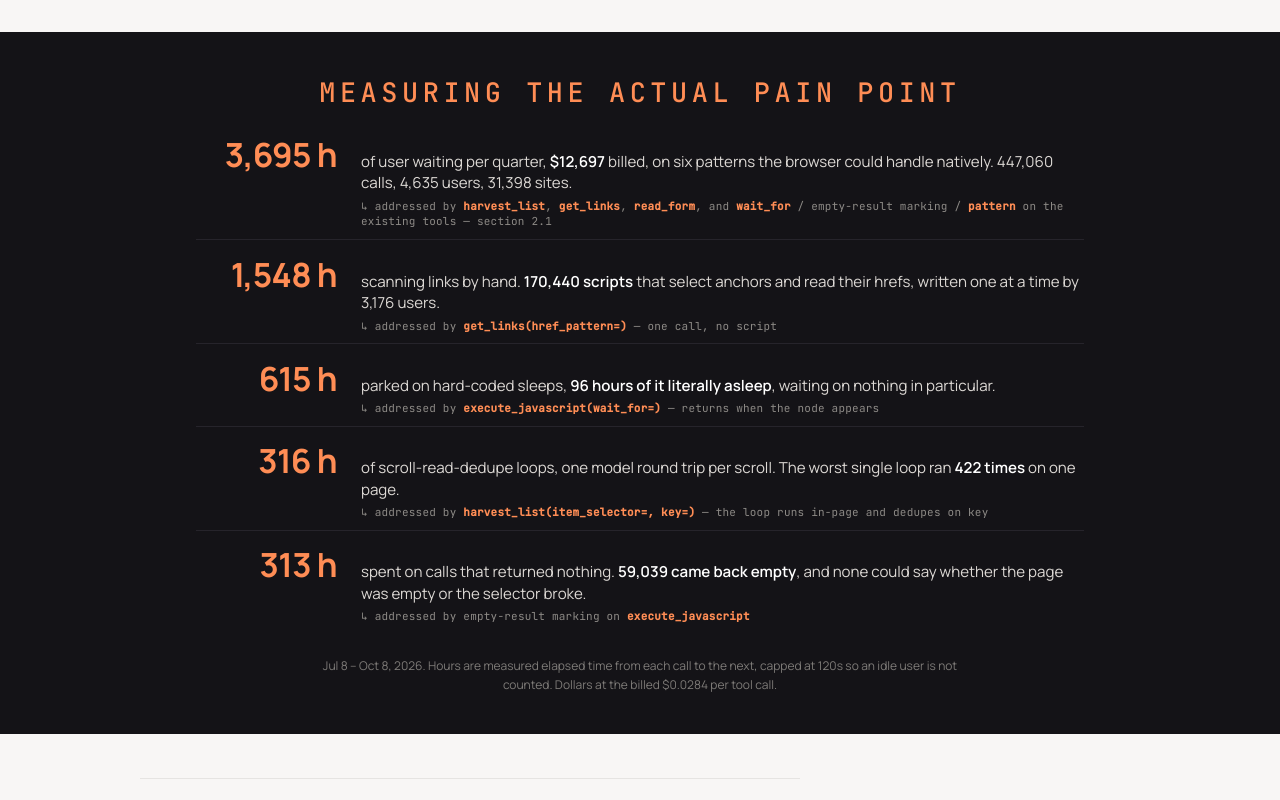
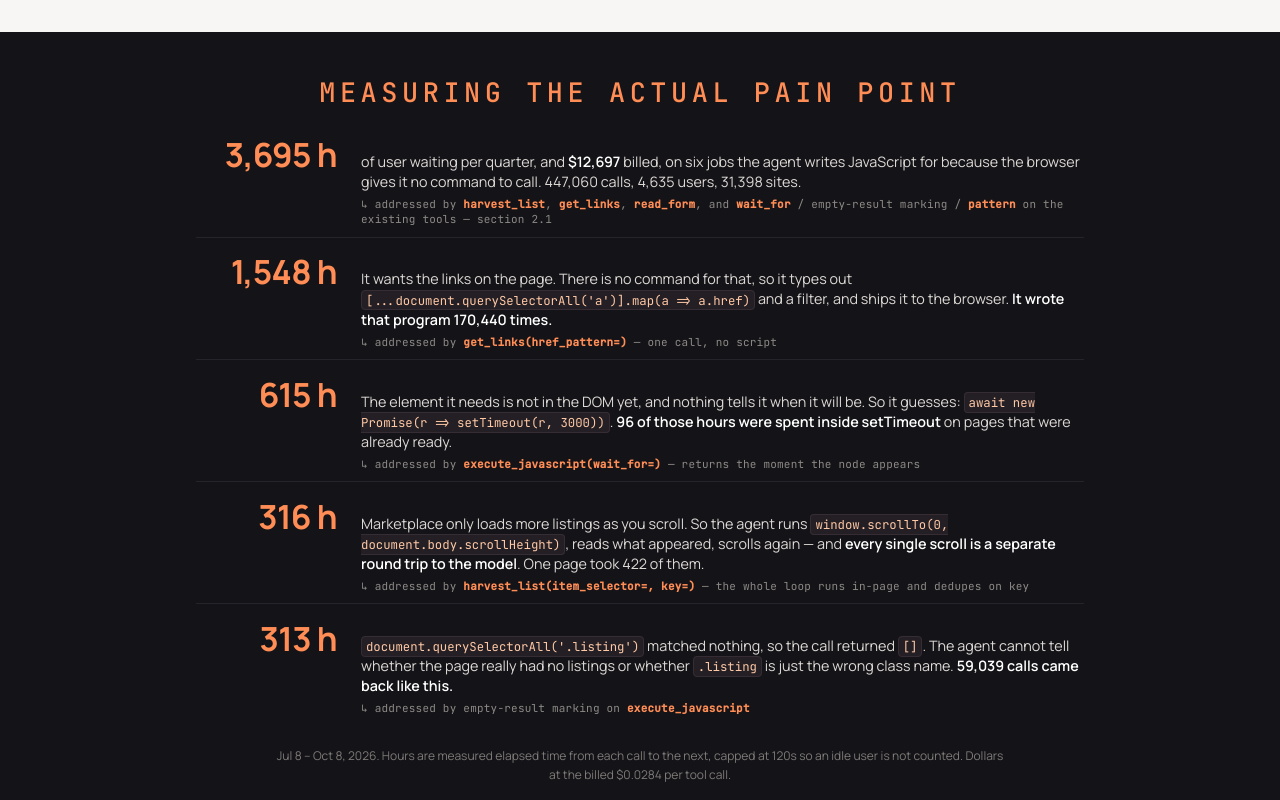
Before and after one commit to MT-GoCode/polar-js-analysis, a plain HTML site: page index.html in a window 1280 px wide. Shown: the part 7160-7960 px from the top of the page. Drawn offline with Linux system fonts and the light colour scheme.

Commit message:
Rewrite both pain panels in concrete DOM terms
Every bullet now shows the code the agent actually types -- querySelectorAll,
setTimeout, scrollTo, a bare [] -- instead of invented shorthand like 'scanning
links by hand' or 'scroll-read-dedupe loops', which named nothing a reader
could picture. Numbers and attributions unchanged.

Co-Authored-By: Claude Opus 5 <noreply@anthropic.com>

```diff
--- a/index.html
+++ b/index.html
@@ -116,7 +116,7 @@
   .strip .cell p{color:#a9a5a1}
   /* Pain-point bullets. One statistic per line, sized to fit a laptop viewport without
      scrolling, so the whole band reads as a single slide. */
-  .pains{list-style:none;margin:0 auto;padding:0;max-width:92ch;
+  .pains{list-style:none;margin:0 auto;padding:0;max-width:100ch;
          display:flex;flex-direction:column;gap:clamp(7px,1.1vh,15px)}
   .pains li{display:grid;grid-template-columns:minmax(8em,auto) 1fr;gap:0 24px;
             align-items:baseline;padding-bottom:clamp(7px,1.1vh,15px);
@@ -124,7 +124,7 @@
   .pains li:last-child{border-bottom:0;padding-bottom:0}
   .pains .n{font-size:clamp(23px,2.6vw,34px);font-weight:700;color:#ff8d55;
             letter-spacing:-.02em;line-height:1.05;text-align:right;white-space:nowrap}
-  .pains .t{font-size:clamp(13.5px,1.18vw,16px);line-height:1.42;color:#ddd9d5}
+  .pains .t{font-size:clamp(13px,1.12vw,15.5px);line-height:1.4;color:#ddd9d5}
   .pains .t b{color:#fff;font-weight:600}
   /* The results band carries a prompt column, so it gets a wider column and tighter rows
      than the 1000px text measure, to stay inside one viewport. */
@@ -137,10 +137,12 @@
   .strip.wide td.q{font-size:12.5px;line-height:1.35;color:#a9a5a1;max-width:30em}
   .strip.wide td.w{font-size:12.5px;line-height:1.35}
   .strip.wide figure{margin:0}
+  .pains .t code{background:#241f24;color:#ffc9a6;border:1px solid #352d33;font-size:.86em;
+                 padding:.08em .32em}
   .pains .fix{display:block;margin-top:5px;font-family:var(--mono);font-size:11px;
              letter-spacing:.02em;color:#8d8a86}
   .pains .fix b{color:#ff8d55;font-weight:600}
-  .basis{margin:22px auto 0;max-width:92ch;font-size:12px;color:#7e7b78;text-align:center}
+  .basis{margin:20px auto 0;max-width:100ch;font-size:12px;color:#7e7b78;text-align:center}
   @media (max-width:760px){ .pains li{grid-template-columns:1fr;gap:2px}
                             .pains .n{text-align:left} }
   .strip table{font-size:15px}
@@ -468,19 +470,40 @@
 <div class="strip-in">
   <p class="so">Measuring the actual pain point</p>
   <ul class="pains">
-    <li><span class="n">3,695 h</span><span class="t">of user waiting per quarter, <b>$12,697</b> billed, on six
-      patterns the browser could handle natively. 447,060 calls, 4,635 users, 31,398 sites.<span class="fix">&#8627; addressed by <b>harvest_list</b>, <b>get_links</b>, <b>read_form</b>, and <b>wait_for</b> / empty-result marking / <b>pattern</b> on the existing tools &mdash; section 2.1</span></span></li>
-    <li><span class="n">1,548 h</span><span class="t">scanning links by hand. <b>170,440 scripts</b> that select
-      anchors and read their hrefs, written one at a time by 3,176 users.<span class="fix">&#8627; addressed by <b>get_links(href_pattern=)</b> &mdash; one call, no script</span></span></li>
-    <li><span class="n">615 h</span><span class="t">parked on hard-coded sleeps, <b>96 hours of it literally
-      asleep</b>, waiting on nothing in particular.<span class="fix">&#8627; addressed by <b>execute_javascript(wait_for=)</b> &mdash; returns when the node appears</span></span></li>
-    <li><span class="n">316 h</span><span class="t">of scroll-read-dedupe loops, one model round trip per scroll.
-      The worst single loop ran <b>422 times</b> on one page.<span class="fix">&#8627; addressed by <b>harvest_list(item_selector=, key=)</b> &mdash; the loop runs in-page and dedupes on key</span></span></li>
-    <li><span class="n">313 h</span><span class="t">spent on calls that returned nothing. <b>59,039 came back
-      empty</b>, and none could say whether the page was empty or the selector broke.<span class="fix">&#8627; addressed by empty-result marking on <b>execute_javascript</b></span></span></li>
+    <li><span class="n">3,695 h</span><span class="t">of user waiting per quarter, and <b>$12,697</b>
+      billed, on six jobs the agent writes JavaScript for because the browser gives it no command
+      to call. 447,060 calls, 4,635 users, 31,398 sites.<span class="fix">&#8627; addressed by
+      <b>harvest_list</b>, <b>get_links</b>, <b>read_form</b>, and <b>wait_for</b> /
+      empty-result marking / <b>pattern</b> on the existing tools &mdash; section 2.1</span></span></li>
+
+    <li><span class="n">1,548 h</span><span class="t">It wants the links on the page. There is no
+      command for that, so it types out <code>[...document.querySelectorAll('a')].map(a =&gt; a.href)</code>
+      and a filter, and ships it to the browser. <b>It wrote that program 170,440 times.</b><span
+      class="fix">&#8627; addressed by <b>get_links(href_pattern=)</b> &mdash; one call, no
+      script</span></span></li>
+
+    <li><span class="n">615 h</span><span class="t">The element it needs is not in the DOM yet, and
+      nothing tells it when it will be. So it guesses:
+      <code>await new Promise(r =&gt; setTimeout(r, 3000))</code>. <b>96 of those hours were spent
+      inside setTimeout</b> on pages that were already ready.<span class="fix">&#8627; addressed by
+      <b>execute_javascript(wait_for=)</b> &mdash; returns the moment the node
+      appears</span></span></li>
+
+    <li><span class="n">316 h</span><span class="t">Marketplace only loads more listings as you
+      scroll. So the agent runs <code>window.scrollTo(0, document.body.scrollHeight)</code>, reads
+      what appeared, scrolls again &mdash; and <b>every single scroll is a separate round trip to
+      the model</b>. One page took 422 of them.<span class="fix">&#8627; addressed by
+      <b>harvest_list(item_selector=, key=)</b> &mdash; the whole loop runs in-page and dedupes on
+      key</span></span></li>
+
+    <li><span class="n">313 h</span><span class="t"><code>document.querySelectorAll('.listing')</code>
+      matched nothing, so the call returned <code>[]</code>. The agent cannot tell whether the page
+      really had no listings or whether <code>.listing</code> is just the wrong class name.
+      <b>59,039 calls came back like this.</b><span class="fix">&#8627; addressed by empty-result
+      marking on <b>execute_javascript</b></span></span></li>
   </ul>
-  <p class="basis">Jul 8 &ndash; Oct 8, 2026. Hours are measured elapsed time from each call to the next, capped at
-  120s so an idle user is not counted. Dollars at the billed $0.0284 per tool call.</p>
+  <p class="basis">Jul 8 &ndash; Oct 8, 2026. Hours are measured elapsed time from each call to the next,
+  capped at 120s so an idle user is not counted. Dollars at the billed $0.0284 per tool call.</p>
 </div>
 </div>
 </section>
@@ -739,16 +762,35 @@
 <div class="strip-in">
   <p class="so">Measuring the actual pain point</p>
   <ul class="pains">
-    <li><span class="n">964 h</span><span class="t">per quarter re-running a page reader the agent had
-      <b>already written</b> — 134,403 calls, a fifth of all JavaScript time on these sites.<span class="fix">&#8627; addressed by the <b>26 site toolkits</b> &mdash; 100 named readers shipped with the browser</span></span></li>
-    <li><span class="n">105,144</span><span class="t">distinct page readers hand-written for just 26 sites.
-      <b>98.8% are used in one conversation</b> and thrown away.<span class="fix">&#8627; addressed by <b>execute_javascript(toolkit=&quot;&lt;site&gt;&quot;)</b> &mdash; written once, versioned, reused</span></span></li>
-    <li><span class="n">9,421&times;</span><span class="t">one reader for an Instagram profile, re-written and
-      re-run. The next three ran <b>3,197, 1,573 and 1,005 times</b>.<span class="fix">&#8627; addressed by <b>pxInstagram.profile</b>, <b>pxX.posts</b>, <b>pxLinkedin.job</b> and <b>pxGoogle.place</b></span></span></li>
-    <li><span class="n">1,660 h</span><span class="t">hand-writing page readers on these 26 sites, <b>a third of
-      every JavaScript hour</b> spent there, across 3,571 users.<span class="fix">&#8627; addressed by the 26 toolkits &mdash; <b>pxAmazon</b>, <b>pxFacebook</b>, <b>pxYoutube</b>, <b>pxZillow</b> and 22 more</span></span></li>
-    <li><span class="n">54 h</span><span class="t">re-running a script that already returned nothing.
-      <b>6,381 of 8,555 retries</b> came back empty a second time.<span class="fix">&#8627; addressed by the three-anchor contract &mdash; every reader returns <b>ok</b>, <b>empty</b> or <b>drift</b>, never a bare <b>[]</b> &mdash; section 2.3</span></span></li>
+    <li><span class="n">964 h</span><span class="t">spent running a script the agent had
+      <b>already written before</b> &mdash; the same characters, typed out again from scratch in a
+      new conversation. 134,403 calls, a fifth of all JavaScript time on these sites.<span
+      class="fix">&#8627; addressed by the <b>26 site toolkits</b> &mdash; 100 named readers shipped
+      with the browser</span></span></li>
+
+    <li><span class="n">105,144</span><span class="t">different scripts written to read just
+      <b>26 websites</b>. Not 105,144 different jobs &mdash; the same handful of jobs, spelled
+      105,144 ways. <b>98.8% were used in one conversation and deleted.</b><span class="fix">&#8627;
+      addressed by <b>execute_javascript(toolkit=&quot;&lt;site&gt;&quot;)</b> &mdash; written once,
+      versioned, reused</span></span></li>
+
+    <li><span class="n">9,421&times;</span><span class="t">One script that pulls the follower count,
+      bio and post count off an Instagram profile. <b>It is the same three fields every time</b>,
+      and it was re-written and re-run 9,421 times. The next three ran 3,197, 1,573 and 1,005
+      times.<span class="fix">&#8627; addressed by <b>pxInstagram.profile</b>, <b>pxX.posts</b>,
+      <b>pxLinkedin.job</b> and <b>pxGoogle.place</b></span></span></li>
+
+    <li><span class="n">1,660 h</span><span class="t">of typing <code>querySelector</code> chains at
+      these 26 sites and reading the results back &mdash; <b>a third of every JavaScript hour spent
+      there</b>, across 3,571 users.<span class="fix">&#8627; addressed by the 26 toolkits &mdash;
+      <b>pxAmazon</b>, <b>pxFacebook</b>, <b>pxYoutube</b>, <b>pxZillow</b> and 22
+      more</span></span></li>
+
+    <li><span class="n">54 h</span><span class="t">The script returned <code>[]</code>. The agent ran
+      <b>the exact same script again</b>. It returned <code>[]</code> again. 6,381 of 8,555 retries
+      went this way.<span class="fix">&#8627; addressed by the three-anchor contract &mdash; every
+      reader returns <b>ok</b>, <b>empty</b> or <b>drift</b>, never a bare <b>[]</b> &mdash;
+      section 2.3</span></span></li>
   </ul>
   <p class="basis">Jul 8 &ndash; Oct 8, 2026, the 26 head sites from section 1.2: 646,197 JavaScript calls,
   4,984 hours, 31,983 runs. Same measurement basis as above.</p>
```
